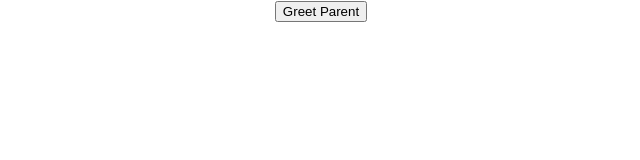
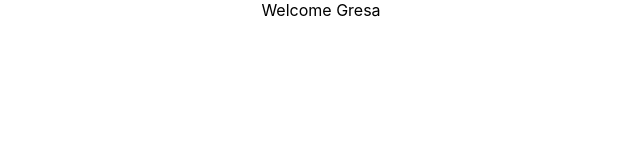
Before and after one commit to gresahodolli/react-js-basics, a React (Create React App) app in the folder react-js-basics-2/: page / in a window 1280 px wide. Shown: the top 160 px of the page, without its empty margins (319-959 px from the left). Built offline with nearby package versions, Linux system fonts and the light colour scheme.

Commit message:
conditional rendering first

```diff
--- a/react-js-basics-2/src/App.js
+++ b/react-js-basics-2/src/App.js
@@ -9,11 +9,13 @@
 import ClassClick from './components/ClassClick';
 import EventBind from './components/EventBind';
 import ParentComponent from './components/ParentComponent';
+import UserGreeting from './components/UserGreeting';
 
 function App() {
   return (
     <div className="App">
-      <ParentComponent />
+     <UserGreeting> </UserGreeting>
+      {/* <ParentComponent /> */}
       {/* <EventBind></EventBind> */}
       {/* <FunctionClick></FunctionClick> */}
       {/* <ClassClick></ClassClick> */}
--- /dev/null
+++ b/react-js-basics-2/src/components/UserGreeting.js
@@ -0,0 +1,29 @@
+import React, { Component } from 'react'
+
+class UserGreeting extends Component {
+
+  constructor(props) {
+    super(props)
+
+    this.state = {
+       isLoggedIn: true
+    }
+  }
+
+  render() {
+    if(this.state.isLoggedIn){
+        return <div>Welcome Gresa</div>
+    }else {
+        return <div>Welcome Guest</div>
+    }
+
+    // return (
+    //   <div>
+    //     <div>Welcome Gresa </div>
+    //     <div>Welcome Guest</div>
+    //   </div>
+    // )
+  }
+}
+
+export default UserGreeting
```
